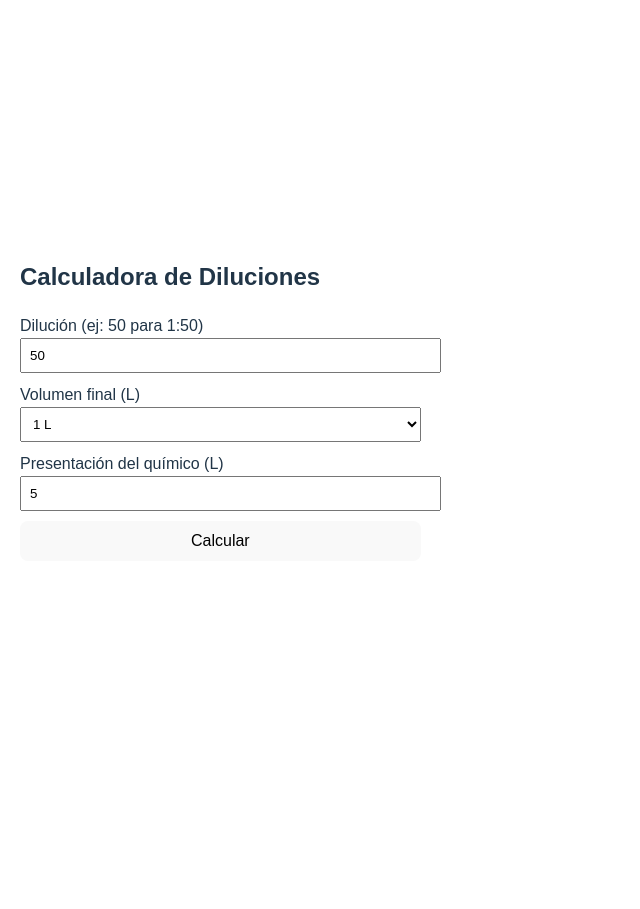
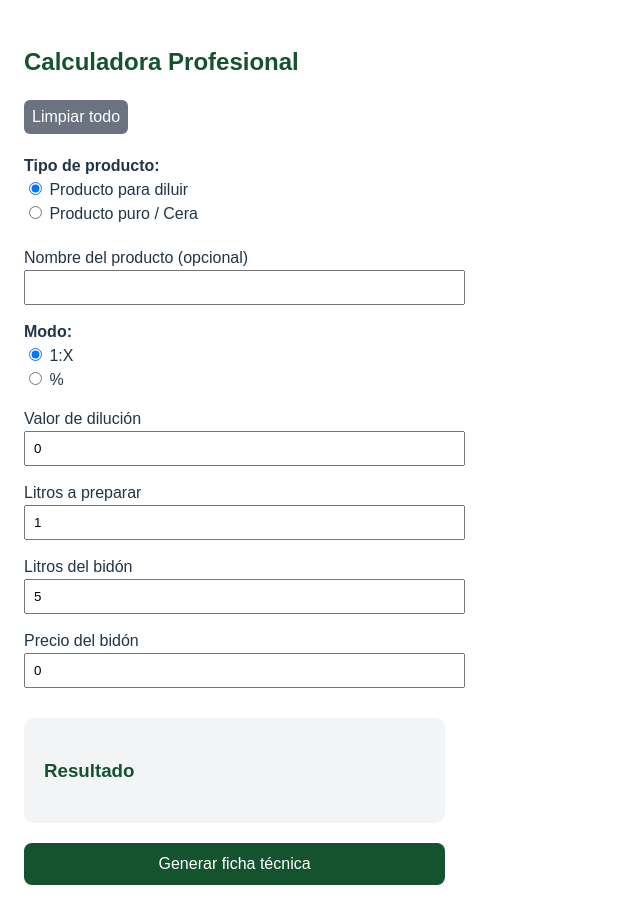
Before and after one commit to estanitkd-max/calculadora-diluciones, a React (Vite) app: page / in a window 1280 px wide. Shown: the whole page, without its empty margins (0-640 px from the left). Before the commit the page ends 800 px from the top, so only its background shows below. Built offline with nearby package versions, Linux system fonts and the light colour scheme.

Commit message:
Version final mejorada

```diff
--- a/src/App.tsx
+++ b/src/App.tsx
@@ -1,119 +1,342 @@
-import { useState, useEffect } from "react";
+import { useState } from "react";
+
+function redondear(valor: number, decimales: number) {
+  return Number(valor.toFixed(decimales));
+}
 
 function redondear5ml(valor: number) {
   return Math.round(valor / 5) * 5;
 }
 
-function calcularDilucion(totalLitros: number, dilucion: number) {
-  const totalMl = totalLitros * 1000;
-  const productoMl = totalMl / dilucion;
-  const aguaMl = totalMl - productoMl;
+export default function App() {
+  const [tipoProducto, setTipoProducto] = useState<"diluir" | "puro">("diluir");
+  const [modoDilucion, setModoDilucion] = useState<"proporcion" | "porcentaje">("proporcion");
 
-  return {
-    productoMl: redondear5ml(productoMl),
-    aguaMl: redondear5ml(aguaMl),
-  };
-}
+  const [nombreProducto, setNombreProducto] = useState("");
+  const [valorDilucion, setValorDilucion] = useState(0);
+  const [litrosPreparar, setLitrosPreparar] = useState(1);
+  const [litrosBidon, setLitrosBidon] = useState(5);
+  const [precioBidon, setPrecioBidon] = useState(0);
+  const [m2PorLitro, setM2PorLitro] = useState(50);
+  const [imagenGenerada, setImagenGenerada] = useState<string | null>(null);
 
-function calcularRendimiento(presentacionLitros: number, dilucion: number) {
-  const presentacionMl = presentacionLitros * 1000;
-  const totalSolucionMl = presentacionMl * dilucion;
-  return totalSolucionMl;
-}
-
-export default function App() {
-  const [dilucion, setDilucion] = useState(50);
-  const [volumen, setVolumen] = useState(1);
-  const [presentacion, setPresentacion] = useState(5);
-  const [resultado, setResultado] = useState<any>(null);
-  const [rendimiento, setRendimiento] = useState<number | null>(null);
-
-  useEffect(() => {
-    if ("serviceWorker" in navigator) {
-      window.addEventListener("load", () => {
-        navigator.serviceWorker.register("/sw.js").catch(() => {});
-      });
-    }
-  }, []);
-
-  const calcular = () => {
-    const res = calcularDilucion(volumen, dilucion);
-    setResultado(res);
-
-    const rend = calcularRendimiento(presentacion, dilucion);
-    setRendimiento(rend);
+  const limpiarTodo = () => {
+    setTipoProducto("diluir");
+    setModoDilucion("proporcion");
+    setNombreProducto("");
+    setValorDilucion(0);
+    setLitrosPreparar(1);
+    setLitrosBidon(5);
+    setPrecioBidon(0);
+    setM2PorLitro(50);
+    setImagenGenerada(null);
   };
 
-  const copiarResultado = () => {
-    if (!resultado) return;
+  const calcularDilucion = () => {
+    if (valorDilucion <= 0) return null;
 
-    const texto = `Para preparar ${volumen}L a dilución 1:${dilucion} necesitás ${resultado.productoMl}ml de producto y ${resultado.aguaMl}ml de agua.`;
+    const factor =
+      modoDilucion === "proporcion"
+        ? valorDilucion
+        : 1 / (valorDilucion / 100);
 
-    navigator.clipboard.writeText(texto).catch(() => {
-      alert("No se pudo copiar automáticamente.");
-    });
+    const litrosFinalesBidon = litrosBidon * factor;
+    const costoPorLitro =
+      litrosFinalesBidon > 0 ? precioBidon / litrosFinalesBidon : 0;
+
+    const totalMlPreparar = litrosPreparar * 1000;
+    const productoMl = redondear5ml(totalMlPreparar / factor);
+    const aguaMl = redondear5ml(totalMlPreparar - productoMl);
+
+    return {
+      costoPorLitro: redondear(costoPorLitro, 2),
+      productoMl,
+      aguaMl,
+    };
+  };
+
+  const calcularPuro = () => {
+    const m2Totales = litrosBidon * m2PorLitro;
+    const costoPorM2 =
+      m2Totales > 0 ? precioBidon / m2Totales : 0;
+
+    return {
+      m2Totales: redondear(m2Totales, 2),
+      costoPorM2: redondear(costoPorM2, 4),
+    };
+  };
+
+  const resultadoDilucion =
+    tipoProducto === "diluir" ? calcularDilucion() : null;
+
+  const resultadoPuro =
+    tipoProducto === "puro" ? calcularPuro() : null;
+
+  const generarFicha = () => {
+    const canvas = document.createElement("canvas");
+    canvas.width = 800;
+    canvas.height = 650;
+    const ctx = canvas.getContext("2d");
+    if (!ctx) return;
+
+    ctx.fillStyle = "#ffffff";
+    ctx.fillRect(0, 0, canvas.width, canvas.height);
+
+    ctx.fillStyle = "#14532d";
+    ctx.font = "bold 36px Arial";
+    ctx.fillText("Ficha Técnica", 50, 80);
+
+    ctx.fillStyle = "#000000";
+    ctx.font = "22px Arial";
+
+    let y = 150;
+
+    if (nombreProducto) {
+      ctx.fillText(`Producto: ${nombreProducto}`, 50, y);
+      y += 40;
+    }
+
+    if (tipoProducto === "diluir" && resultadoDilucion) {
+      const textoDilucion =
+        modoDilucion === "proporcion"
+          ? `1:${valorDilucion}`
+          : `${valorDilucion}%`;
+
+      ctx.fillText(`Dilución: ${textoDilucion}`, 50, y);
+      y += 40;
+
+      ctx.fillText(`Preparar: ${litrosPreparar} L`, 50, y);
+      y += 40;
+
+      ctx.fillText(`Producto: ${resultadoDilucion.productoMl} ml`, 50, y);
+      y += 40;
+
+      ctx.fillText(`Agua: ${resultadoDilucion.aguaMl} ml`, 50, y);
+      y += 40;
+
+      ctx.fillText(
+        `Costo por litro listo: $${resultadoDilucion.costoPorLitro}`,
+        50,
+        y
+      );
+      y += 60;
+
+      // Leyenda de seguridad
+      ctx.fillStyle = "#b91c1c";
+      ctx.font = "bold 20px Arial";
+      ctx.fillText(
+        "Siempre se agrega primero el agua, por cuestiones de seguridad.",
+        50,
+        y
+      );
+    }
+
+    if (tipoProducto === "puro" && resultadoPuro) {
+      ctx.fillText(`m² totales: ${resultadoPuro.m2Totales}`, 50, y);
+      y += 40;
+      ctx.fillText(`Costo por m²: $${resultadoPuro.costoPorM2}`, 50, y);
+    }
+
+    const dataUrl = canvas.toDataURL("image/png");
+    setImagenGenerada(dataUrl);
   };
 
   return (
-    <div style={{ padding: 20, maxWidth: 500, margin: "auto", fontFamily: "Arial" }}>
-      <h2>Calculadora de Diluciones</h2>
+    <div
+      style={{
+        padding: 24,
+        maxWidth: 650,
+        margin: "auto",
+        fontFamily: "Arial",
+      }}
+    >
+      <h2 style={{ color: "#14532d" }}>Calculadora Profesional</h2>
 
-      <div style={{ marginBottom: 10 }}>
-        <label>Dilución (ej: 50 para 1:50)</label>
+      <button
+        onClick={limpiarTodo}
+        style={{
+          marginBottom: 20,
+          padding: 8,
+          backgroundColor: "#6b7280",
+          color: "white",
+          border: "none",
+          borderRadius: 6,
+          cursor: "pointer",
+        }}
+      >
+        Limpiar todo
+      </button>
+
+      <div style={{ marginBottom: 20 }}>
+        <label><b>Tipo de producto:</b></label><br />
+        <label>
+          <input
+            type="radio"
+            checked={tipoProducto === "diluir"}
+            onChange={() => setTipoProducto("diluir")}
+          /> Producto para diluir
+        </label>
+        <br />
+        <label>
+          <input
+            type="radio"
+            checked={tipoProducto === "puro"}
+            onChange={() => setTipoProducto("puro")}
+          /> Producto puro / Cera
+        </label>
+      </div>
+
+      <div style={{ marginBottom: 15 }}>
+        <label>Nombre del producto (opcional)</label>
         <input
-          type="number"
-          value={dilucion}
-          onChange={(e) => setDilucion(Number(e.target.value))}
+          type="text"
+          value={nombreProducto}
+          onChange={(e) => setNombreProducto(e.target.value)}
           style={{ width: "100%", padding: 8 }}
         />
       </div>
 
-      <div style={{ marginBottom: 10 }}>
-        <label>Volumen final (L)</label>
-        <select
-          value={volumen}
-          onChange={(e) => setVolumen(Number(e.target.value))}
-          style={{ width: "100%", padding: 8 }}
-        >
-          <option value={1}>1 L</option>
-          <option value={5}>5 L</option>
-          <option value={10}>10 L</option>
-        </select>
-      </div>
+      {tipoProducto === "diluir" && (
+        <>
+          <div style={{ marginBottom: 15 }}>
+            <label><b>Modo:</b></label><br />
+            <label>
+              <input
+                type="radio"
+                checked={modoDilucion === "proporcion"}
+                onChange={() => setModoDilucion("proporcion")}
+              /> 1:X
+            </label>
+            <br />
+            <label>
+              <input
+                type="radio"
+                checked={modoDilucion === "porcentaje"}
+                onChange={() => setModoDilucion("porcentaje")}
+              /> %
+            </label>
+          </div>
 
-      <div style={{ marginBottom: 10 }}>
-        <label>Presentación del químico (L)</label>
+          <div style={{ marginBottom: 15 }}>
+            <label>Valor de dilución</label>
+            <input
+              type="number"
+              value={valorDilucion}
+              onChange={(e) => setValorDilucion(Number(e.target.value))}
+              style={{ width: "100%", padding: 8 }}
+            />
+          </div>
+
+          <div style={{ marginBottom: 15 }}>
+            <label>Litros a preparar</label>
+            <input
+              type="number"
+              value={litrosPreparar}
+              onChange={(e) => setLitrosPreparar(Number(e.target.value))}
+              style={{ width: "100%", padding: 8 }}
+            />
+          </div>
+        </>
+      )}
+
+      <div style={{ marginBottom: 15 }}>
+        <label>Litros del bidón</label>
         <input
           type="number"
-          value={presentacion}
-          onChange={(e) => setPresentacion(Number(e.target.value))}
+          value={litrosBidon}
+          onChange={(e) => setLitrosBidon(Number(e.target.value))}
           style={{ width: "100%", padding: 8 }}
         />
       </div>
 
-      <button onClick={calcular} style={{ width: "100%", padding: 10 }}>
-        Calcular
-      </button>
+      <div style={{ marginBottom: 15 }}>
+        <label>Precio del bidón</label>
+        <input
+          type="number"
+          value={precioBidon}
+          onChange={(e) => setPrecioBidon(Number(e.target.value))}
+          style={{ width: "100%", padding: 8 }}
+        />
+      </div>
 
-      {resultado && (
-        <div style={{ marginTop: 20, background: "#e0f2fe", padding: 15 }}>
-          <p>
-            Para preparar {volumen}L a dilución 1:{dilucion} necesitás:
-          </p>
-          <p><b>{resultado.productoMl} ml de producto</b></p>
-          <p><b>{resultado.aguaMl} ml de agua</b></p>
-          <button onClick={copiarResultado} style={{ width: "100%", padding: 8, marginTop: 10 }}>
-            Copiar resultado
-          </button>
+      {tipoProducto === "puro" && (
+        <div style={{ marginBottom: 15 }}>
+          <label>m² que cubre 1 litro</label>
+          <input
+            type="number"
+            value={m2PorLitro}
+            onChange={(e) => setM2PorLitro(Number(e.target.value))}
+            style={{ width: "100%", padding: 8 }}
+          />
         </div>
       )}
 
-      {rendimiento && (
-        <div style={{ marginTop: 20, background: "#dcfce7", padding: 15 }}>
-          <p>Con esta presentación podés generar un total de:</p>
-          <p style={{ textAlign: "center", fontWeight: "bold" }}>
-            {(rendimiento / 1000).toFixed(2)} L de solución lista
-          </p>
+      <div
+        style={{
+          marginTop: 30,
+          padding: 20,
+          backgroundColor: "#f3f4f6",
+          borderRadius: 10,
+        }}
+      >
+        <h3 style={{ color: "#14532d" }}>Resultado</h3>
+
+        {tipoProducto === "diluir" && resultadoDilucion && (
+          <>
+            <p><b>Producto:</b> {resultadoDilucion.productoMl} ml</p>
+            <p><b>Agua:</b> {resultadoDilucion.aguaMl} ml</p>
+            <p><b>Costo por litro listo:</b> ${resultadoDilucion.costoPorLitro}</p>
+          </>
+        )}
+
+        {tipoProducto === "puro" && resultadoPuro && (
+          <>
+            <p><b>m² totales:</b> {resultadoPuro.m2Totales}</p>
+            <p><b>Costo por m²:</b> ${resultadoPuro.costoPorM2}</p>
+          </>
+        )}
+      </div>
+
+      <button
+        onClick={generarFicha}
+        style={{
+          marginTop: 20,
+          width: "100%",
+          padding: 12,
+          backgroundColor: "#14532d",
+          color: "white",
+          border: "none",
+          borderRadius: 8,
+          fontSize: 16,
+          cursor: "pointer",
+        }}
+      >
+        Generar ficha técnica
+      </button>
+
+      {imagenGenerada && (
+        <div style={{ marginTop: 30 }}>
+          <h4>Vista previa:</h4>
+          <img
+            src={imagenGenerada}
+            alt="Ficha técnica"
+            style={{ width: "100%", marginTop: 10, borderRadius: 8 }}
+          />
+          <a
+            href={imagenGenerada}
+            download="ficha-tecnica.png"
+            style={{
+              display: "inline-block",
+              marginTop: 15,
+              padding: 10,
+              backgroundColor: "#14532d",
+              color: "white",
+              textDecoration: "none",
+              borderRadius: 6,
+            }}
+          >
+            Descargar imagen
+          </a>
         </div>
       )}
     </div>
```
